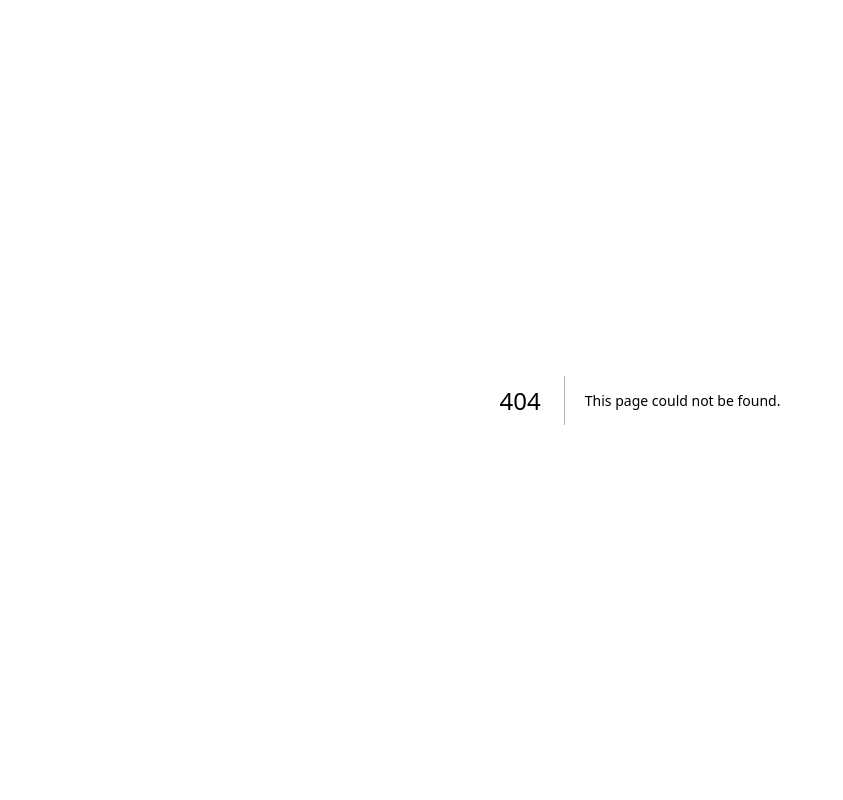
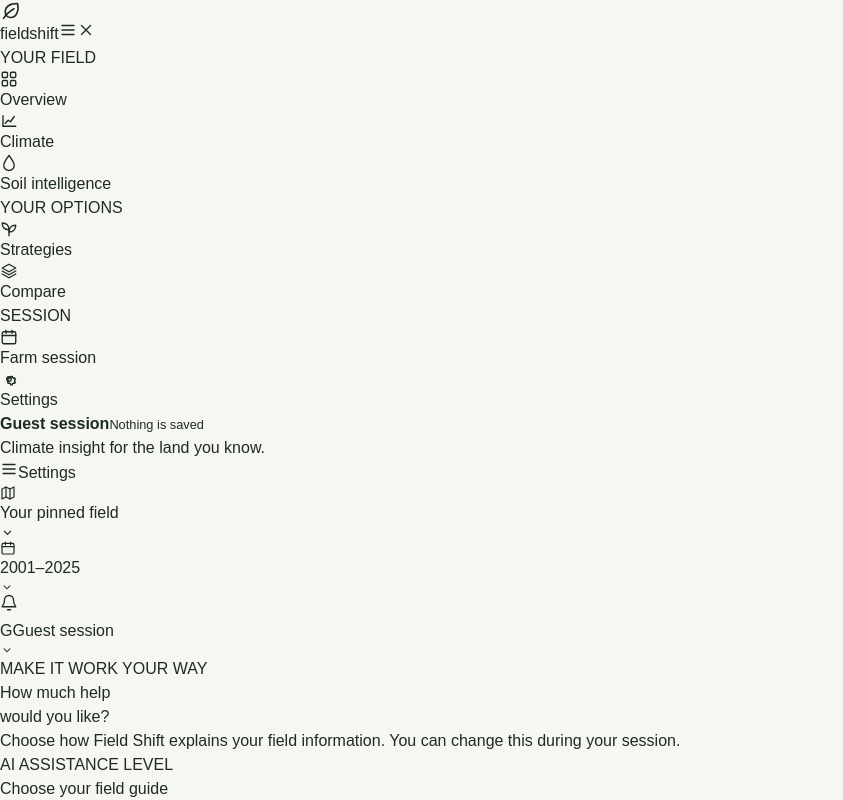
Before and after one commit to Valorz1/field-shift, a Next.js app in the folder frontend/: page /settings in a window 1280 px wide. Before the commit this address had no page. Shown: the top 800 px of the page, without its empty margins (0-843 px from the left). Built offline with nearby package versions, Linux system fonts and the light colour scheme.

Commit message:
Add temporary AI assistance settings

```diff
--- /dev/null
+++ b/frontend/app/(app)/settings/page.tsx
@@ -0,0 +1,4 @@
+"use client";
+import {useState} from "react";
+const levels=[{id:"1",title:"Advice only",desc:"Explain the climate information and answer straightforward questions."},{id:"2",title:"Compare plans",desc:"Help me understand the differences between the three crop approaches."},{id:"3",title:"Seasonal planning",desc:"Help me think through choices across the next three growing seasons."}];
+export default function SettingsPage(){const [level,setLevel]=useState("1");return <div><div className="page-intro"><div><p className="eyebrow">MAKE IT WORK YOUR WAY</p><h1>How much help<br/>would you like?</h1><p className="page-lede">Choose how Field Shift explains your field information. You can change this during your session.</p></div></div><section className="surface settings-panel"><p className="eyebrow">AI ASSISTANCE LEVEL</p><h2>Choose your field guide</h2>{levels.map(x=><button key={x.id} onClick={()=>setLevel(x.id)} className={level===x.id?"settings-choice settings-choice-active":"settings-choice"} aria-pressed={level===x.id}><b>{x.id}</b><span><strong>{x.title}</strong><small>{x.desc}</small></span><i>{level===x.id?"✓":""}</i></button>)}<p className="helper-note">Your choice is temporary and is not saved after this session.</p></section></div>}
```
